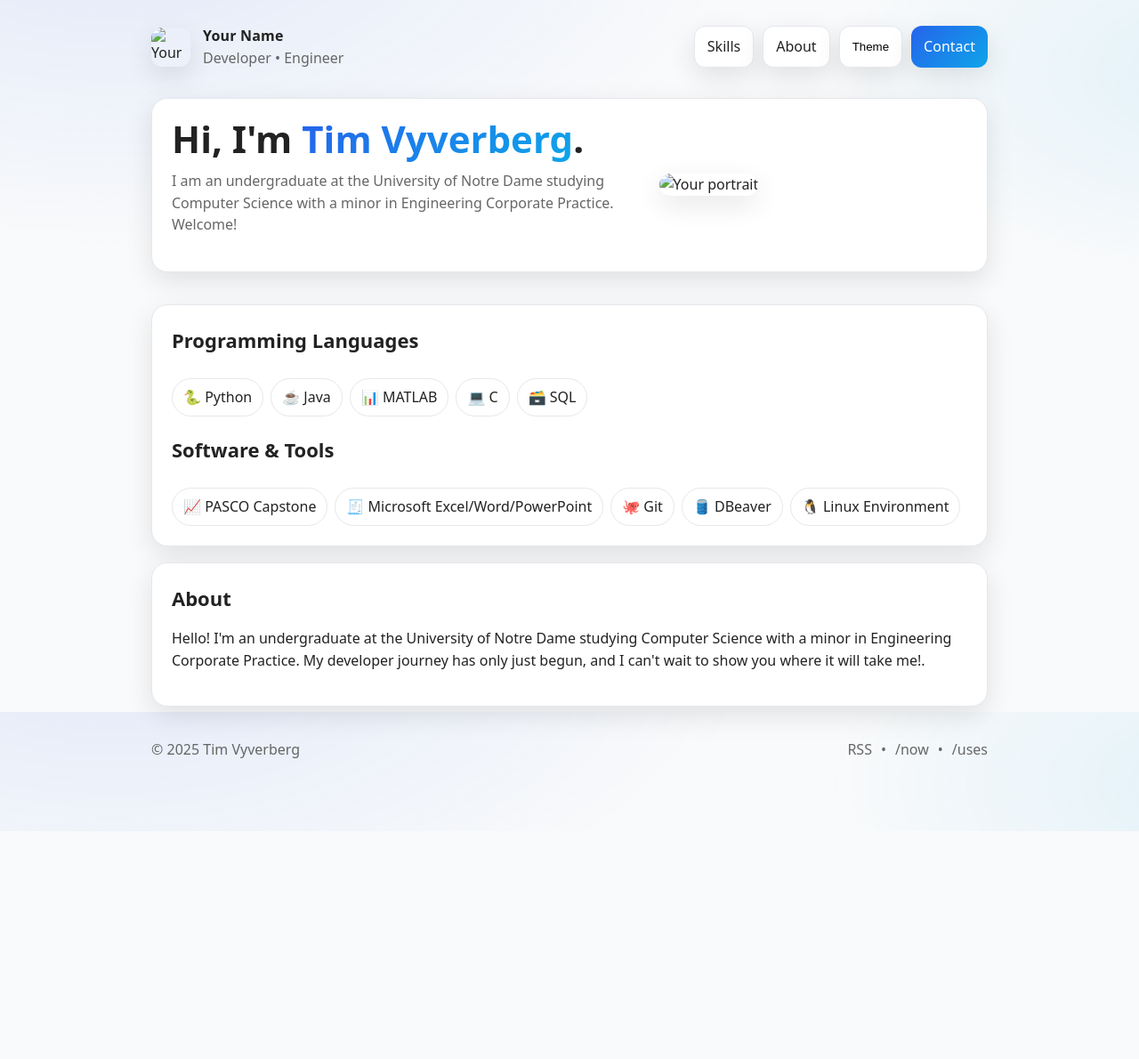
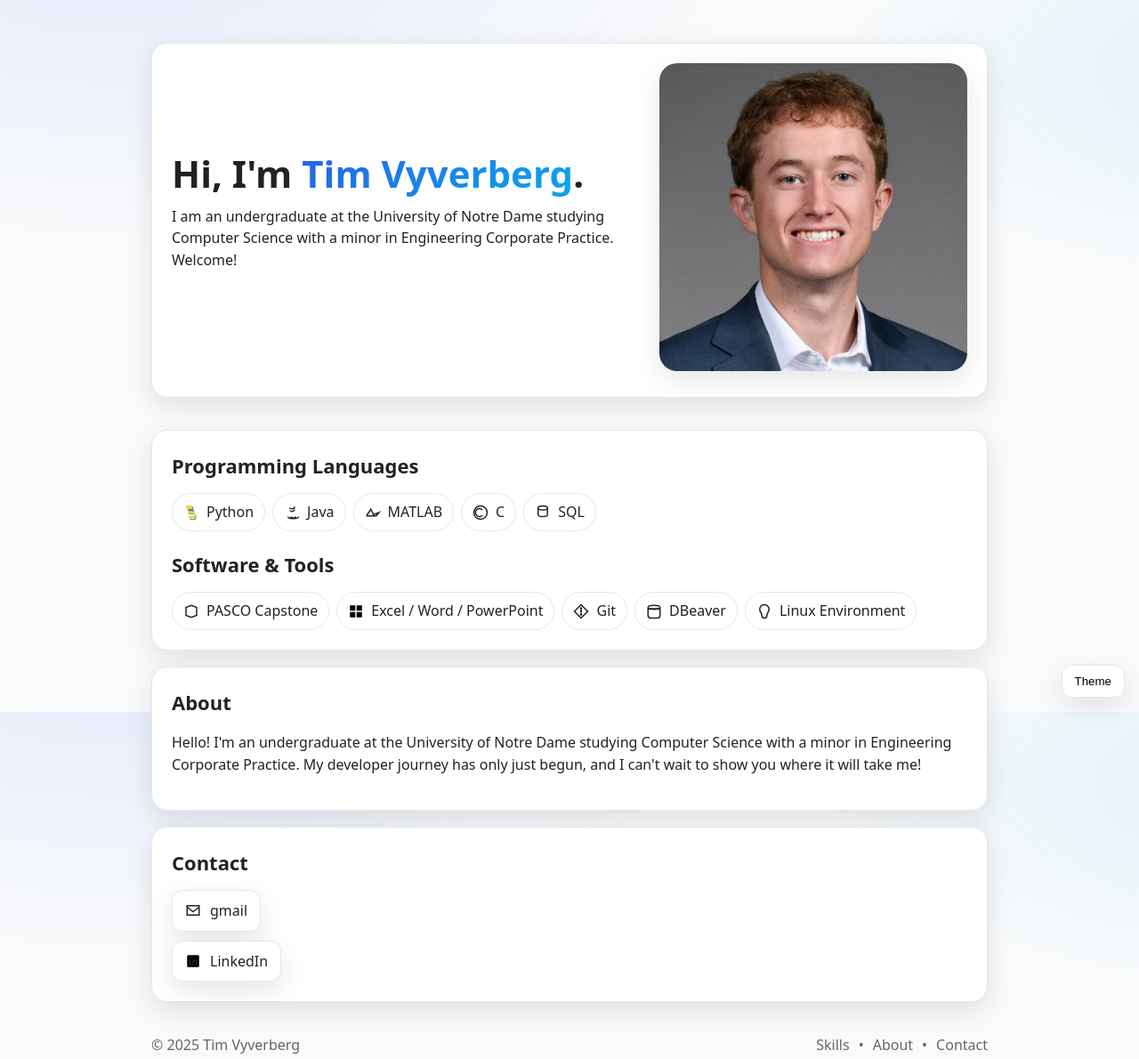
Before and after one commit to timvyve/timvyve.github.io, a plain HTML site: page index.html in a window 1280 px wide. Shown: the whole page at 89% size. Before the commit the page ends 934 px from the top, so only its background shows below. Drawn offline with Linux system fonts and the light colour scheme.

Commit message:
Update index.html

```diff
--- a/index.html
+++ b/index.html
@@ -5,7 +5,7 @@
   <meta name="viewport" content="width=device-width, initial-scale=1" />
   <title>Tim Vyverberg – Personal Site</title>
   <meta name="description" content="Portfolio, projects, and contact." />
-  <meta property="og:title" content="Your Name – Personal Site" />
+  <meta property="og:title" content="Tim Vyverberg – Personal Site" />
   <meta property="og:description" content="Portfolio, projects, and contact." />
   <meta property="og:type" content="website" />
   <meta property="og:image" content="/social-card.png" />
@@ -47,19 +47,13 @@
     }
     a { color: inherit; text-decoration: none }
     .container { max-width: 980px; margin: 0 auto; padding: 28px 20px 80px }
-    header { display: flex; gap: 18px; align-items: center; justify-content: space-between; margin-bottom: 32px }
-    .brand { display: flex; gap: 14px; align-items: center }
-    .avatar { width: 44px; height: 44px; border-radius: 12px; object-fit: cover; background: none; box-shadow: var(--shadow) }
-    .title { font-weight: 700; letter-spacing: .2px }
-    .muted { color: var(--muted) }
-    .actions { display: flex; gap: 10px }
-    .btn {
-      padding: 10px 14px; border-radius: 12px; border: 1px solid var(--border); background: var(--panel);
-      display: inline-flex; align-items: center; gap: 10px; box-shadow: var(--shadow);
-    }
+
+    /* Buttons */
+    .btn { padding: 10px 14px; border-radius: 12px; border: 1px solid var(--border); background: var(--panel); display: inline-flex; align-items: center; gap: 10px; box-shadow: var(--shadow) }
     .btn:hover { transform: translateY(-1px); transition: .15s transform }
     .btn.primary { background: linear-gradient(135deg, var(--brand), var(--brand-2)); color: #fff; border: none }
 
+    /* Hero */
     .hero { display: grid; grid-template-columns: 1.2fr .8fr; gap: 28px; align-items: center; margin: 20px 0 36px }
     .hero h1 { font-size: 42px; line-height: 1.1; margin: 0 0 12px }
     .hero p { margin: 0 0 18px }
@@ -75,6 +69,13 @@
 
     footer { margin-top: 36px; display: flex; align-items: center; justify-content: space-between; gap: 10px; color: var(--muted) }
     .links { display: flex; gap: 10px }
+
+    /* Floating theme toggle */
+    .fab-theme { position: fixed; right: 16px; bottom: 16px; z-index: 20 }
+
+    /* Contact list */
+    .contact-list { list-style: none; padding: 0; margin: 0; display: grid; gap: 10px }
+    .contact-item { display: inline-flex; align-items: center; gap: 10px }
   </style>
 </head>
 <body>
@@ -84,21 +85,7 @@
   </script>
 
   <div class="container">
-    <header>
-      <div class="brand">
-        <img class="avatar" src="/profile.jpg" alt="Your portrait" />
-        <div>
-          <div class="title">Your Name</div>
-          <div class="muted">Developer • Engineer</div>
-        </div>
-      </div>
-      <nav class="actions">
-        <a class="btn" href="#skills">Skills</a>
-        <a class="btn" href="#about">About</a>
-        <button id="themeToggle" class="btn" title="Toggle theme" aria-label="Toggle theme">Theme</button>
-        <a class="btn primary" href="mailto:you@example.com">Contact</a>
-      </nav>
-    </header>
+    <!-- HEADER REMOVED -->
 
     <section class="hero card">
       <div>
@@ -106,49 +93,104 @@
         <p class="muted">I am an undergraduate at the University of Notre Dame studying Computer Science with a minor in Engineering Corporate Practice. Welcome!</p>
       </div>
       <div>
-        <img class="hero-img" src="/profile.jpg" alt="Your portrait" />
+        <img class="hero-img" src="/profile.jpeg" alt="Tim Vyverberg portrait" />
       </div>
     </section>
 
     <section id="skills" class="card">
       <h2>Programming Languages</h2>
-      <div class="stack" style="margin-bottom:12px">
+      <div class="stack" style="margin-bottom:20px">
+        <a class="pill" href="https://www.python.org/" target="_blank" rel="noopener" title="Python">
+          <!-- Python logo (simplified) -->
+          <svg class="icon" viewBox="0 0 24 24" aria-hidden="true"><path fill="#3776AB" d="M12.09 2c1.7 0 3.06 1.38 3.06 3.08v2.1h-5.6c-1.1 0-1.99.9-1.99 2v3.1c0 1.1.9 2 2 2h6.63c1.7 0 3.08 1.38 3.08 3.07v2.44c0 1.7-1.38 3.08-3.08 3.08H11.9c-1.7 0-3.08-1.38-3.08-3.08v-2.1h5.6c1.1 0 1.99-.9 1.99-2V9.5c0-1.1-.9-2-2-2H7.78C6.08 7.5 4.7 6.12 4.7 4.43V2h7.39Z"/><path fill="#FFD343" d="M11.91 22c-1.7 0-3.06-1.38-3.06-3.08v-2.1h5.6c1.1 0 1.99-.9 1.99-2V11.7c0-1.1-.9-2-2-2H7.81c-1.7 0-3.08-1.38-3.08-3.07V4.12C4.73 2.42 6.1 1.04 7.8 1.04h3.18c1.7 0 3.08 1.38 3.08 3.08v2.1h-5.6c-1.1 0-1.99.9-1.99 2v3.12c0 1.1.9 2 2 2h6.63c1.7 0 3.08 1.38 3.08 3.07v2.44c0 1.7-1.38 3.08-3.08 3.08H11.9Z"/></svg>
+          Python
+        </a>
+        <a class="pill" href="https://www.oracle.com/java/" target="_blank" rel="noopener" title="Java">
+          <!-- Java steam cup -->
+          <svg class="icon" viewBox="0 0 24 24" aria-hidden="true"><path d="M6 18c0 1.66 3.58 3 8 3s8-1.34 8-3" fill="none" stroke="currentColor" stroke-width="2"/><path d="M10 18c0 1 2 2 4 2s4-1 4-2" fill="none" stroke="currentColor" stroke-width="2"/><path d="M8 5c3 2 8 2 8-2" fill="none" stroke="currentColor" stroke-width="2"/><path d="M9 9c3 2 7 2 7-2" fill="none" stroke="currentColor" stroke-width="2"/></svg>
+          Java
+        </a>
+        <a class="pill" href="https://www.mathworks.com/products/matlab.html" target="_blank" rel="noopener" title="MATLAB">
+          <!-- MATLAB wave -->
+          <svg class="icon" viewBox="0 0 24 24" aria-hidden="true"><path d="M3 16l6-9 4 8 8-3-4 5H3z" fill="none" stroke="currentColor" stroke-width="2"/></svg>
+          MATLAB
+        </a>
+        <a class="pill" href="https://en.cppreference.com/w/c" target="_blank" rel="noopener" title="C language">
+          <!-- C letter -->
+          <svg class="icon" viewBox="0 0 24 24" aria-hidden="true"><circle cx="12" cy="12" r="10" fill="none" stroke="currentColor" stroke-width="2"/><path d="M15 8a6 6 0 1 0 0 8" fill="none" stroke="currentColor" stroke-width="2"/></svg>
+          C
+        </a>
+        <a class="pill" href="https://www.iso.org/standard/76583.html" target="_blank" rel="noopener" title="SQL">
+          <!-- Database cylinder with SQL -->
+          <svg class="icon" viewBox="0 0 24 24" aria-hidden="true"><ellipse cx="12" cy="5" rx="7" ry="3" fill="none" stroke="currentColor" stroke-width="2"/><path d="M5 5v10c0 1.7 3.1 3 7 3s7-1.3 7-3V5" fill="none" stroke="currentColor" stroke-width="2"/></svg>
+          SQL
+        </a>
       </div>
-      <div class="stack" style="margin-bottom:20px">
-        <span class="pill">🐍 Python</span>
-        <span class="pill">☕ Java</span>
-        <span class="pill">📊 MATLAB</span>
-        <span class="pill">💻 C</span>
-        <span class="pill">🗃️ SQL</span>
-      </div>
-      <div class="stack" style="margin-bottom:12px">
-        <h2>Software & Tools</h2>
-      </div>
+
+      <h2>Software & Tools</h2>
       <div class="stack">
-        <span class="pill">📈 PASCO Capstone</span>
-        <span class="pill">🧾 Microsoft Excel/Word/PowerPoint</span>
-        <span class="pill">🐙 Git</span>
-        <span class="pill">🛢️ DBeaver</span>
-        <span class="pill">🐧 Linux Environment</span>
+        <a class="pill" href="https://www.pasco.com/products/software/capstone" target="_blank" rel="noopener" title="PASCO Capstone">
+          <svg class="icon" viewBox="0 0 24 24" aria-hidden="true"><path d="M4 18V6l8-3 8 3v12l-8 3z" fill="none" stroke="currentColor" stroke-width="2"/></svg>
+          PASCO Capstone
+        </a>
+        <a class="pill" href="https://www.microsoft.com/microsoft-365" target="_blank" rel="noopener" title="Microsoft 365">
+          <svg class="icon" viewBox="0 0 24 24" aria-hidden="true"><rect x="3" y="3" width="8" height="8"/><rect x="13" y="3" width="8" height="8"/><rect x="3" y="13" width="8" height="8"/><rect x="13" y="13" width="8" height="8"/></svg>
+          Excel / Word / PowerPoint
+        </a>
+        <a class="pill" href="https://git-scm.com/" target="_blank" rel="noopener" title="Git">
+          <svg class="icon" viewBox="0 0 24 24" aria-hidden="true"><path d="M2 12l10-10 10 10-10 10L2 12z" fill="none" stroke="currentColor" stroke-width="2"/><circle cx="12" cy="7" r="1.5"/><circle cx="12" cy="12" r="1.5"/><circle cx="12" cy="17" r="1.5"/><path d="M12 8v3m0 3v3" stroke="currentColor" stroke-width="2"/></svg>
+          Git
+        </a>
+        <a class="pill" href="https://dbeaver.io/" target="_blank" rel="noopener" title="DBeaver">
+          <svg class="icon" viewBox="0 0 24 24" aria-hidden="true"><path d="M3 8h18v10a4 4 0 0 1-4 4H7a4 4 0 0 1-4-4V8z" fill="none" stroke="currentColor" stroke-width="2"/><ellipse cx="12" cy="6" rx="9" ry="3" fill="none" stroke="currentColor" stroke-width="2"/></svg>
+          DBeaver
+        </a>
+        <a class="pill" href="https://www.kernel.org/" target="_blank" rel="noopener" title="Linux">
+          <svg class="icon" viewBox="0 0 24 24" aria-hidden="true"><path d="M12 2a7 7 0 0 1 7 7c0 4-3 5-3 8 0 3-2 5-4 5s-4-2-4-5c0-3-3-4-3-8a7 7 0 0 1 7-7Z" fill="none" stroke="currentColor" stroke-width="2"/></svg>
+          Linux Environment
+        </a>
       </div>
     </section>
 
     <section id="about" class="card" style="margin-top:18px">
       <h2>About</h2>
-      <p>Hello! I'm an undergraduate at the University of Notre Dame studying Computer Science with a minor in Engineering Corporate Practice. My developer journey has only just begun, and I can't wait to show you where it will take me!.</p>
+      <p>Hello! I'm an undergraduate at the University of Notre Dame studying Computer Science with a minor in Engineering Corporate Practice. My developer journey has only just begun, and I can't wait to show you where it will take me!</p>
+    </section>
+
+    <section id="contact" class="card" style="margin-top:18px">
+      <h2>Contact</h2>
+      <ul class="contact-list">
+        <li class="contact-item">
+          <a class="btn" href="mailto:tvv01@nd.edu">
+            <!-- Gmail style envelope -->
+            <svg class="icon" viewBox="0 0 24 24" aria-hidden="true"><path d="M3 5h18v14H3z" fill="none" stroke="currentColor" stroke-width="2"/><path d="M3 7l9 7 9-7" fill="none" stroke="currentColor" stroke-width="2"/></svg>
+            gmail
+          </a>
+        </li>
+        <li class="contact-item">
+          <a class="btn" href="https://www.linkedin.com/in/timvyverberg" target="_blank" rel="noopener">
+            <!-- LinkedIn 'in' -->
+            <svg class="icon" viewBox="0 0 24 24" aria-hidden="true"><rect x="3" y="3" width="18" height="18" rx="2"/><path d="M7 10v7" stroke="currentColor" stroke-width="2"/><circle cx="7" cy="7" r="1.2"/><path d="M12 17v-4c0-1.2 1-2.2 2.2-2.2s2.8.8 2.8 2.6V17" stroke="currentColor" stroke-width="2"/></svg>
+            LinkedIn
+          </a>
+        </li>
+      </ul>
     </section>
 
     <footer>
       <div>© <span id="year"></span> Tim Vyverberg</div>
       <div class="links">
-        <a class="muted" href="/feed.xml">RSS</a>
+        <a class="muted" href="#skills">Skills</a>
         <span class="muted">•</span>
-        <a class="muted" href="/now">/now</a>
+        <a class="muted" href="#about">About</a>
         <span class="muted">•</span>
-        <a class="muted" href="/uses">/uses</a>
+        <a class="muted" href="#contact">Contact</a>
       </div>
     </footer>
   </div>
+
+  <!-- Floating theme toggle -->
+  <button id="themeToggle" class="btn fab-theme" title="Toggle theme" aria-label="Toggle theme">Theme</button>
 
   <script>
     document.getElementById('year').textContent = new Date().getFullYear();
```
